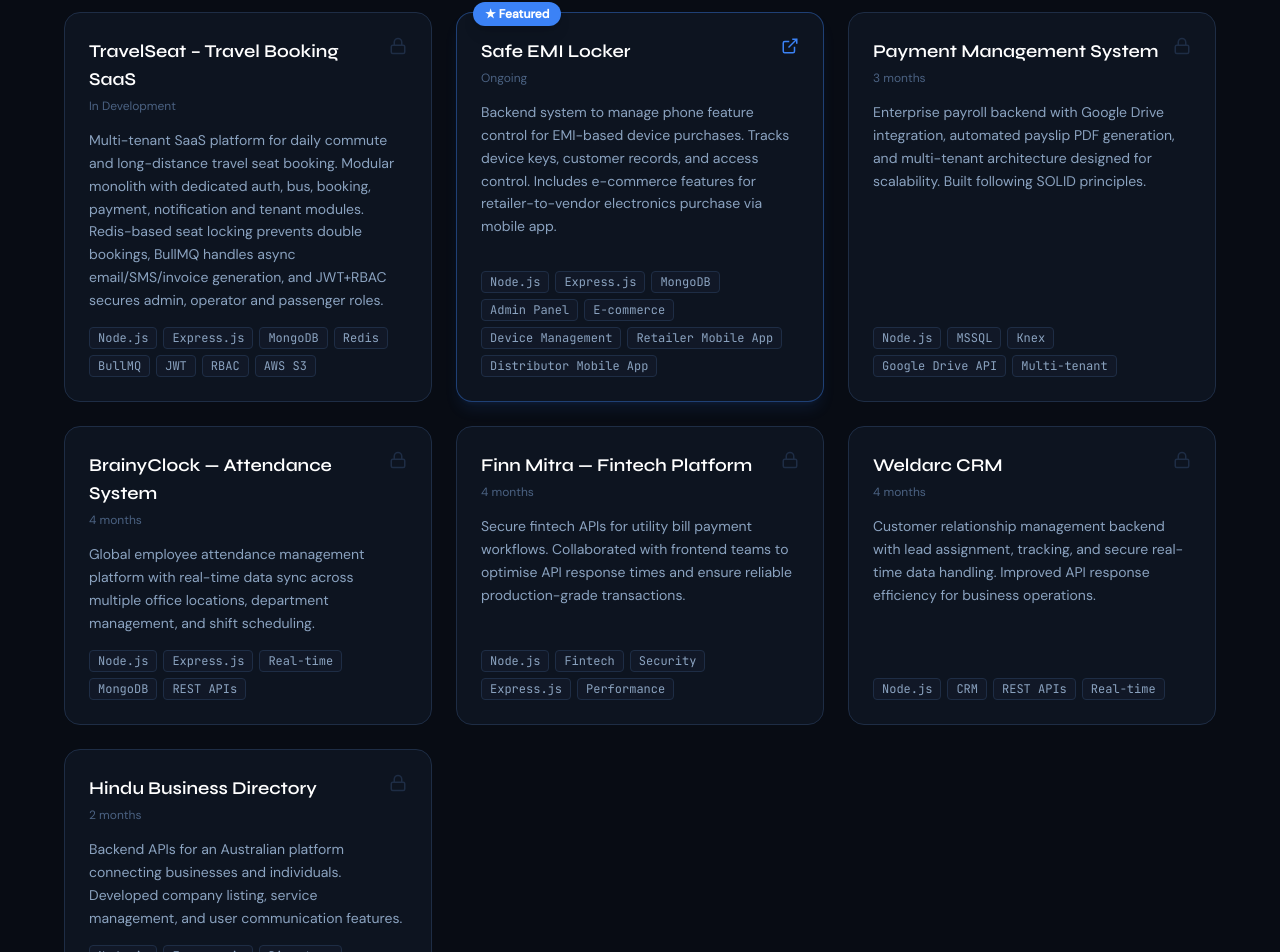
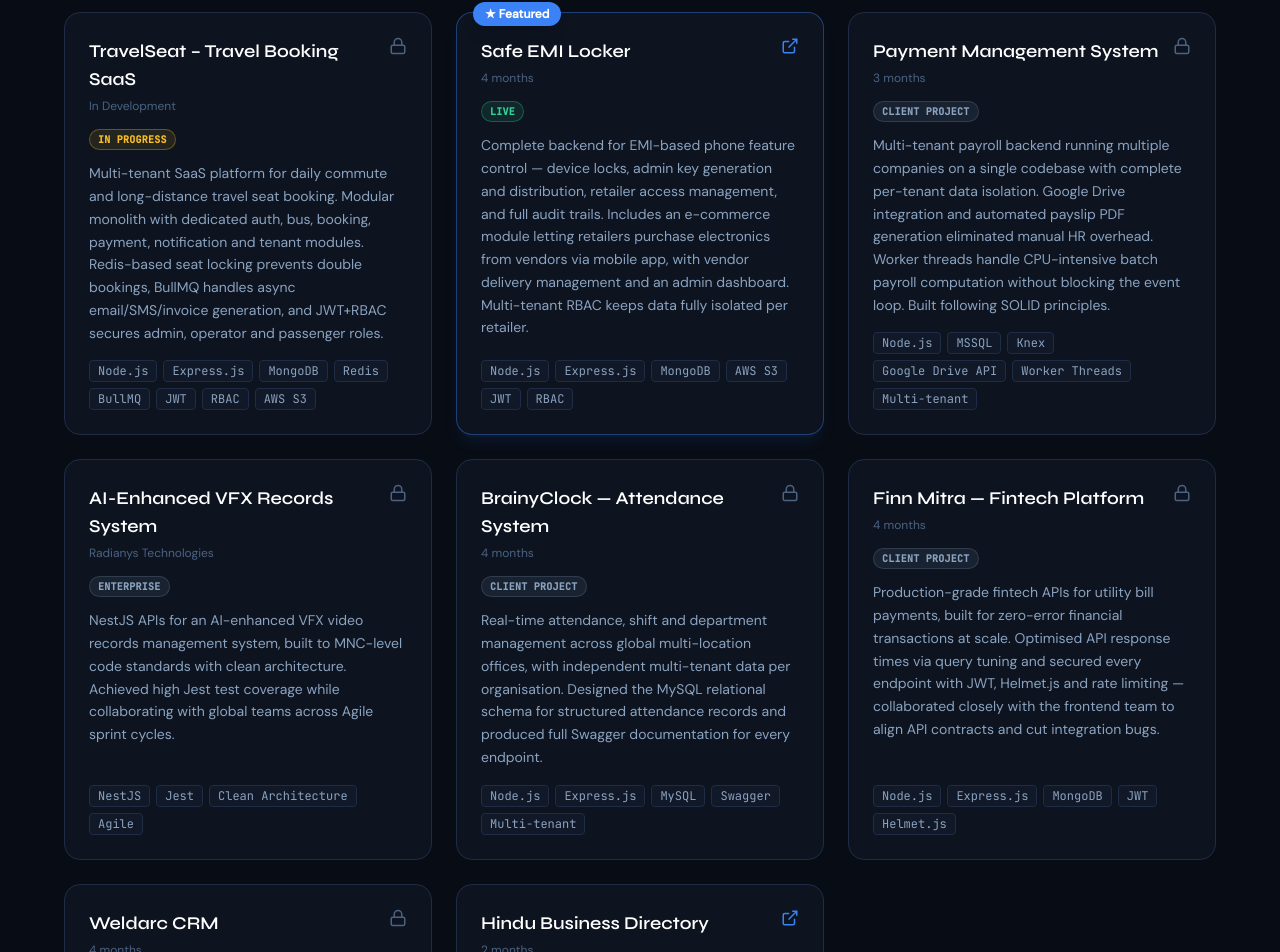
Before and after one commit to nikhil3891/nikhel_profileWebsite, a Next.js app: page / in a window 1280 px wide. Shown: the part 3433-4385 px from the top of the page. Built offline with nearby package versions, Linux system fonts and the light colour scheme.

Commit message:
changed experience data

```diff
--- a/app/components/Experience.tsx
+++ b/app/components/Experience.tsx
@@ -14,7 +14,7 @@ const experiences = [
       "Create comprehensive system design documents and architecture diagrams.",
       "Collaborate with cross-functional teams to align backend architecture with business requirements.",
     ],
-    tags: ["Node.js", "Express.js", "System Design", "MongoDB"],
+    tags: ["Node.js", "Express.js", "System Design", "MongoDB", "Redis", "REST APIs", "MERN Stack", "Agile"],
   },
   {
     title: "Software Engineer",
--- a/app/components/Projects.tsx
+++ b/app/components/Projects.tsx
@@ -14,10 +14,11 @@ const projects = [
   },
   {
     title: "Safe EMI Locker",
-    duration: "Ongoing",
+    duration: "4 months",
     description:
-      "Backend system to manage phone feature control for EMI-based device purchases. Tracks device keys, customer records, and access control. Includes e-commerce features for retailer-to-vendor electronics purchase via mobile app.",
-    tags: ["Node.js", "Express.js", "MongoDB", "Admin Panel", "E-commerce", "Device Management", "Retailer Mobile App ", "Distributor Mobile App"],
+      "Complete backend for EMI-based phone feature control — device locks, admin key generation and distribution, retailer access management, and full audit trails. Includes an e-commerce module letting retailers purchase electronics from vendors via mobile app, with vendor delivery management and an admin dashboard. Multi-tenant RBAC keeps data fully isolated per retailer.",
+    tags: ["Node.js", "Express.js", "MongoDB", "AWS S3", "JWT", "RBAC"],
+    badge: "Live",
     link: "https://safeemilocker.com/home",
     highlight: true,
   },
@@ -25,8 +26,19 @@ const projects = [
     title: "Payment Management System",
     duration: "3 months",
     description:
-      "Enterprise payroll backend with Google Drive integration, automated payslip PDF generation, and multi-tenant architecture designed for scalability. Built following SOLID principles.",
-    tags: ["Node.js", "MSSQL", "Knex", "Google Drive API", "Multi-tenant"],
+      "Multi-tenant payroll backend running multiple companies on a single codebase with complete per-tenant data isolation. Google Drive integration and automated payslip PDF generation eliminated manual HR overhead. Worker threads handle CPU-intensive batch payroll computation without blocking the event loop. Built following SOLID principles.",
+    tags: ["Node.js", "MSSQL", "Knex", "Google Drive API", "Worker Threads", "Multi-tenant"],
+    badge: "Client Project",
+    link: null,
+    highlight: false,
+  },
+  {
+    title: "AI-Enhanced VFX Records System",
+    duration: "Radianys Technologies",
+    description:
+      "NestJS APIs for an AI-enhanced VFX video records management system, built to MNC-level code standards with clean architecture. Achieved high Jest test coverage while collaborating with global teams across Agile sprint cycles.",
+    tags: ["NestJS", "Jest", "Clean Architecture", "Agile"],
+    badge: "Enterprise",
     link: null,
     highlight: false,
   },
@@ -34,8 +46,9 @@ const projects = [
     title: "BrainyClock — Attendance System",
     duration: "4 months",
     description:
-      "Global employee attendance management platform with real-time data sync across multiple office locations, department management, and shift scheduling.",
-    tags: ["Node.js", "Express.js", "Real-time", "MongoDB", "REST APIs"],
+      "Real-time attendance, shift and department management across global multi-location offices, with independent multi-tenant data per organisation. Designed the MySQL relational schema for structured attendance records and produced full Swagger documentation for every endpoint.",
+    tags: ["Node.js", "Express.js", "MySQL", "Swagger", "Multi-tenant"],
+    badge: "Client Project",
     link: null,
     highlight: false,
   },
@@ -43,8 +56,9 @@ const projects = [
     title: "Finn Mitra — Fintech Platform",
     duration: "4 months",
     description:
-      "Secure fintech APIs for utility bill payment workflows. Collaborated with frontend teams to optimise API response times and ensure reliable production-grade transactions.",
-    tags: ["Node.js", "Fintech", "Security", "Express.js", "Performance"],
+      "Production-grade fintech APIs for utility bill payments, built for zero-error financial transactions at scale. Optimised API response times via query tuning and secured every endpoint with JWT, Helmet.js and rate limiting — collaborated closely with the frontend team to align API contracts and cut integration bugs.",
+    tags: ["Node.js", "Express.js", "MongoDB", "JWT", "Helmet.js"],
+    badge: "Client Project",
     link: null,
     highlight: false,
   },
@@ -52,8 +66,9 @@ const projects = [
     title: "Weldarc CRM",
     duration: "4 months",
     description:
-      "Customer relationship management backend with lead assignment, tracking, and secure real-time data handling. Improved API response efficiency for business operations.",
-    tags: ["Node.js", "CRM", "REST APIs", "Real-time"],
+      "CRM backend for lead assignment, pipeline tracking and lifecycle management with real-time, JWT-secured data handling. Improved API efficiency through query optimisation and added v1/v2 versioning with structured error responses for reliable frontend integration.",
+    tags: ["Node.js", "Express.js", "MongoDB", "JWT", "REST APIs"],
+    badge: "Client Project",
     link: null,
     highlight: false,
   },
@@ -61,9 +76,10 @@ const projects = [
     title: "Hindu Business Directory",
     duration: "2 months",
     description:
-      "Backend APIs for an Australian platform connecting businesses and individuals. Developed company listing, service management, and user communication features.",
-    tags: ["Node.js", "Express.js", "Directory", "MongoDB"],
-    link: null,
+      "Node.js/Express APIs for an Australian business listing platform connecting companies and individuals — v1/v2 versioned, paginated endpoints built to handle large datasets, covering company listings, service management and user communication.",
+    tags: ["Node.js", "Express.js", "MongoDB", "REST APIs"],
+    badge: "Live",
+    link: "https://hindubusinessdirectory.com.au",
     highlight: false,
   },
 ];
@@ -144,7 +160,11 @@ export default function Projects() {
                     </svg>
                   </a>
                 ) : (
-                  <span className="text-[#1E2D45]">
+                  <span
+                    className="text-[#4B6282] flex-shrink-0"
+                    title="Private client project"
+                    aria-label="Private client project"
+                  >
                     <svg width="18" height="18" fill="none" stroke="currentColor" strokeWidth="2" viewBox="0 0 24 24">
                       <rect x="3" y="11" width="18" height="11" rx="2" ry="2" />
                       <path d="M7 11V7a5 5 0 0110 0v4" />
@@ -152,6 +172,20 @@ export default function Projects() {
                   </span>
                 )}
               </div>
+
+              {p.badge && (
+                <span
+                  className="self-start mb-3 px-2 py-0.5 rounded-full text-[10px] font-semibold tracking-wide uppercase"
+                  style={{
+                    fontFamily: "'JetBrains Mono', monospace",
+                    color: p.badge === "Live" ? "#34D399" : p.badge === "In Progress" ? "#FBBF24" : "#8BA3C0",
+                    backgroundColor: p.badge === "Live" ? "rgba(52,211,153,0.1)" : p.badge === "In Progress" ? "rgba(251,191,36,0.1)" : "rgba(139,163,192,0.1)",
+                    border: `1px solid ${p.badge === "Live" ? "rgba(52,211,153,0.3)" : p.badge === "In Progress" ? "rgba(251,191,36,0.3)" : "rgba(139,163,192,0.2)"}`,
+                  }}
+                >
+                  {p.badge}
+                </span>
+              )}
 
               <p
                 className="text-[#8BA3C0] text-sm leading-relaxed mb-4 flex-1"
```
